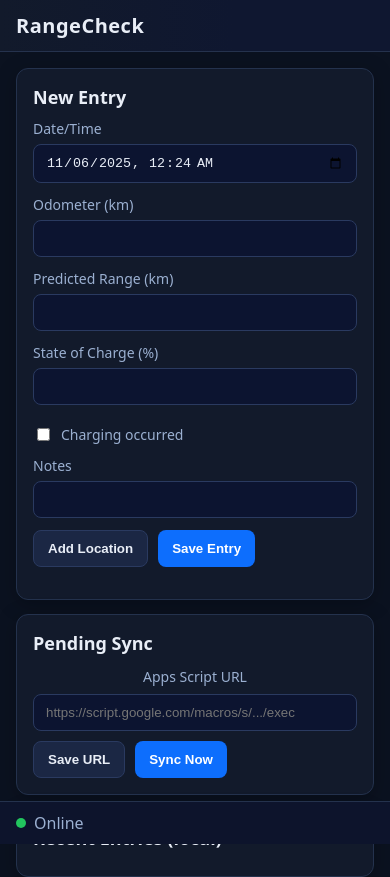
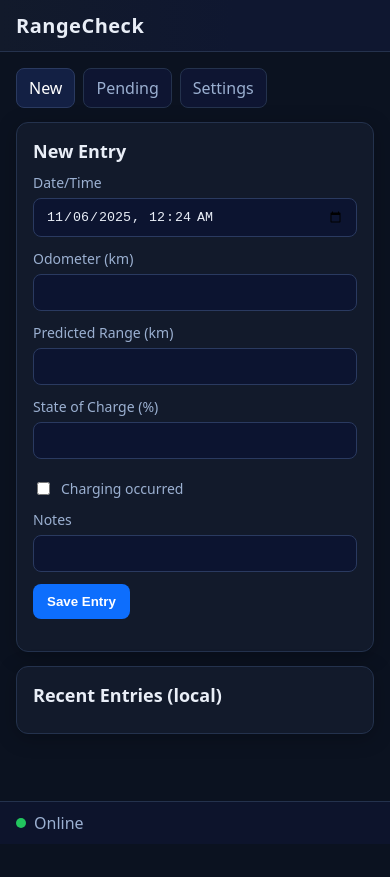
Before and after one commit to MrHoran8120/RangeCheck, a plain HTML site: page index.html in a window 390 px wide. After the commit the page ends 844 px from the top, so only its background shows below. Drawn offline with Linux system fonts and the light colour scheme.

Commit message:
send to github

```diff
--- a/index.html
+++ b/index.html
@@ -20,7 +20,15 @@
     </header>
 
     <main class="container">
-      <section class="card">
+      <nav class="tabs">
+        <a href="#new" id="tabNew">New</a>
+        <a href="#pending" id="tabPending">Pending</a>
+        <a href="#settings" id="tabSettings">Settings</a>
+      </nav>
+
+
+
+      <section id="section-new" class="card view">
         <h2>New Entry</h2>
         <form id="entryForm" autocomplete="off">
           <div class="grid">
@@ -50,7 +58,6 @@
             </label>
           </div>
           <div class="actions">
-            <button type="button" id="locBtn" class="secondary">Add Location</button>
             <button type="submit">Save Entry</button>
           </div>
           <input type="hidden" id="lat" />
@@ -59,22 +66,31 @@
         <p id="formMsg" role="status" aria-live="polite"></p>
       </section>
 
-      <section class="card">
+      <section id="section-pending" class="card view" hidden>
         <h2>Pending Sync</h2>
         <div class="actions">
-          <label class="settings-inline">
-            <span>Apps Script URL</span>
-            <input id="gasUrl" type="url" placeholder="https://script.google.com/macros/s/.../exec" />
-          </label>
-          <button id="saveUrlBtn" class="secondary">Save URL</button>
           <button id="syncBtn">Sync Now</button>
         </div>
         <ul id="pendingList" class="list"></ul>
       </section>
 
-      <section class="card">
+      <section id="section-recent" class="card view">
         <h2>Recent Entries (local)</h2>
         <ul id="recentList" class="list"></ul>
+      </section>
+
+      <section id="section-settings" class="card view" hidden>
+        <h2>Settings</h2>
+        <div class="grid">
+          <label class="checkbox">
+            <input type="checkbox" id="autoLocToggle" />
+            <span>Automatically capture location for entries</span>
+          </label>
+          <div class="actions">
+            <button id="locPermBtn" class="secondary">Request Location Permission</button>
+            <small id="locPermStatus"></small>
+          </div>
+        </div>
       </section>
     </main>
 
--- a/js/app.js
+++ b/js/app.js
@@ -8,16 +8,23 @@
   const notes = document.getElementById('notes');
   const latEl = document.getElementById('lat');
   const lngEl = document.getElementById('lng');
-  const locBtn = document.getElementById('locBtn');
   const formMsg = document.getElementById('formMsg');
   const pendingList = document.getElementById('pendingList');
   const recentList = document.getElementById('recentList');
-  const gasUrlEl = document.getElementById('gasUrl');
-  const saveUrlBtn = document.getElementById('saveUrlBtn');
   const syncBtn = document.getElementById('syncBtn');
   const statusDot = document.getElementById('statusDot');
   const statusText = document.getElementById('statusText');
   const installBtn = document.getElementById('installBtn');
+  const tabNew = document.getElementById('tabNew');
+  const tabPending = document.getElementById('tabPending');
+  const tabSettings = document.getElementById('tabSettings');
+  const sectionNew = document.getElementById('section-new');
+  const sectionPending = document.getElementById('section-pending');
+  const sectionRecent = document.getElementById('section-recent');
+  const sectionSettings = document.getElementById('section-settings');
+  const autoLocToggle = document.getElementById('autoLocToggle');
+  const locPermBtn = document.getElementById('locPermBtn');
+  const locPermStatus = document.getElementById('locPermStatus');
 
   let deferredPrompt = null;
 
@@ -67,6 +74,9 @@
     return id;
   }
 
+  let watchId = null;
+  let lastPos = null;
+
   async function onSubmit(e) {
     e.preventDefault();
     const now = Date.now();
@@ -77,8 +87,8 @@
       soc: soc.value ? parseFloat(soc.value) : null,
       charged: !!charged.checked,
       notes: notes.value || '',
-      lat: latEl.value ? parseFloat(latEl.value) : null,
-      lng: lngEl.value ? parseFloat(lngEl.value) : null,
+      lat: lastPos ? parseFloat(lastPos.coords.latitude.toFixed(6)) : (latEl.value ? parseFloat(latEl.value) : null),
+      lng: lastPos ? parseFloat(lastPos.coords.longitude.toFixed(6)) : (lngEl.value ? parseFloat(lngEl.value) : null),
       deviceId: deviceId()
     };
     if (Number.isNaN(entry.odometer) || Number.isNaN(entry.predictedRange)) {
@@ -116,22 +126,26 @@
     }
   }
 
-  async function onLocate() {
-    locBtn.disabled = true;
-    locBtn.textContent = 'Locating…';
-    try {
-      if (!('geolocation' in navigator)) throw new Error('No geolocation available');
-      const pos = await new Promise((resolve, reject) =>
-        navigator.geolocation.getCurrentPosition(resolve, reject, { enableHighAccuracy: true, timeout: 10000 })
-      );
-      latEl.value = pos.coords.latitude.toFixed(6);
-      lngEl.value = pos.coords.longitude.toFixed(6);
-      formMsg.textContent = 'Location added';
-    } catch (e) {
-      formMsg.textContent = 'Location failed';
-    } finally {
-      locBtn.disabled = false;
-      locBtn.textContent = 'Add Location';
+  function ensureLocationWatcher() {
+    const enabled = localStorage.getItem('AUTO_LOC') === '1';
+    autoLocToggle && (autoLocToggle.checked = enabled);
+    if (!('geolocation' in navigator)) {
+      locPermStatus && (locPermStatus.textContent = 'Geolocation not supported');
+      return;
+    }
+    if (watchId !== null) {
+      navigator.geolocation.clearWatch(watchId);
+      watchId = null;
+    }
+    if (enabled) {
+      watchId = navigator.geolocation.watchPosition((pos) => {
+        lastPos = pos;
+        latEl.value = pos.coords.latitude.toFixed(6);
+        lngEl.value = pos.coords.longitude.toFixed(6);
+        locPermStatus && (locPermStatus.textContent = 'Location active');
+      }, (err) => {
+        locPermStatus && (locPermStatus.textContent = 'Location error: ' + err.message);
+      }, { enableHighAccuracy: true, maximumAge: 15000, timeout: 20000 });
     }
   }
 
@@ -151,12 +165,26 @@
   }
 
   function initSettings() {
-    gasUrlEl.value = window.RangeSync.getUrl();
-    saveUrlBtn.addEventListener('click', () => {
-      const url = gasUrlEl.value.trim();
-      window.RangeSync.setUrl(url);
-      formMsg.textContent = url ? 'Saved Apps Script URL.' : 'Cleared Apps Script URL.';
-    });
+    if (autoLocToggle) {
+      autoLocToggle.checked = localStorage.getItem('AUTO_LOC') === '1';
+      autoLocToggle.addEventListener('change', () => {
+        localStorage.setItem('AUTO_LOC', autoLocToggle.checked ? '1' : '0');
+        ensureLocationWatcher();
+      });
+    }
+    if (locPermBtn) {
+      locPermBtn.addEventListener('click', async () => {
+        if (!('geolocation' in navigator)) { locPermStatus.textContent = 'No geolocation available'; return; }
+        try {
+          locPermStatus.textContent = 'Requesting permission…';
+          await new Promise((resolve, reject) => navigator.geolocation.getCurrentPosition(resolve, reject, { enableHighAccuracy: true, timeout: 15000 }));
+          locPermStatus.textContent = 'Permission granted';
+          ensureLocationWatcher();
+        } catch (e) {
+          locPermStatus.textContent = 'Permission denied or error';
+        }
+      });
+    }
   }
 
   function initConnectivity() {
@@ -166,6 +194,19 @@
     navigator.serviceWorker && navigator.serviceWorker.addEventListener('message', (event) => {
       if (event.data && event.data.type === 'SYNC_REQUEST') onSync();
     });
+  }
+
+  function route() {
+    const hash = (location.hash || '#new').toLowerCase();
+    const show = (el) => el && (el.hidden = false);
+    const hide = (el) => el && (el.hidden = true);
+    hide(sectionNew); hide(sectionPending); hide(sectionRecent); hide(sectionSettings);
+    tabNew && tabNew.classList.remove('active');
+    tabPending && tabPending.classList.remove('active');
+    tabSettings && tabSettings.classList.remove('active');
+    if (hash.startsWith('#pending')) { show(sectionPending); show(sectionRecent); tabPending && tabPending.classList.add('active'); }
+    else if (hash.startsWith('#settings')) { show(sectionSettings); tabSettings && tabSettings.classList.add('active'); }
+    else { show(sectionNew); show(sectionRecent); tabNew && tabNew.classList.add('active'); }
   }
 
   function initDefaults() {
@@ -179,8 +220,10 @@
     initConnectivity();
     form.addEventListener('submit', onSubmit);
     syncBtn.addEventListener('click', onSync);
-    locBtn.addEventListener('click', onLocate);
+    ensureLocationWatcher();
     refreshLists();
+    window.addEventListener('hashchange', route);
+    route();
   }
 
   window.addEventListener('load', init);
--- a/js/sync.js
+++ b/js/sync.js
@@ -1,17 +1,12 @@
 (() => {
-  const KEY_URL = 'GAS_WEB_APP_URL';
+  // Hard-coded Apps Script Web App URL (as requested)
+  const FIXED_URL = 'https://script.google.com/macros/s/AKfycbxBwenBqJTFfKrF-x_ld7gcJJwF_3d_y7ttR4EATPskj_t7P2ayDuArweot6L3mvDctDg/exec';
 
-  function getUrl() {
-    return localStorage.getItem(KEY_URL) || '';
-  }
-  function setUrl(url) {
-    if (!url) localStorage.removeItem(KEY_URL);
-    else localStorage.setItem(KEY_URL, url);
-  }
+  function getUrl() { return FIXED_URL; }
+  function setUrl(_) { /* no-op; URL is fixed */ }
 
   async function syncNow() {
     const url = getUrl();
-    if (!url) throw new Error('No Apps Script URL set.');
     const pending = await window.RangeDB.listPending();
     if (!pending.length) return { uploaded: 0 };
     const payload = pending.map(p => ({
--- a/styles.css
+++ b/styles.css
@@ -25,3 +25,10 @@ button:disabled { opacity:.6; cursor:not-allowed; }
 .dot { width:10px; height:10px; border-radius:50%; display:inline-block; }
 .dot.offline { background:var(--err); }
 .dot.online { background:var(--ok); }
+
+.tabs { display:flex; gap:8px; margin:8px 0 12px; }
+.tabs a { color:var(--muted); text-decoration:none; padding:8px 12px; border:1px solid #24324d; border-radius:8px; background:#0e1532; }
+.tabs a:hover { color:#fff; border-color:#2a3a60; }
+.tabs a.active { color:#fff; background:#132044; border-color:#2a3a60; }
+.view[hidden] { display:none; }
+.notice { background:#2a3a60; color:#e9eef7; padding:10px 12px; border-radius:8px; border:1px solid #3a4c78; margin:10px 0; }
```
